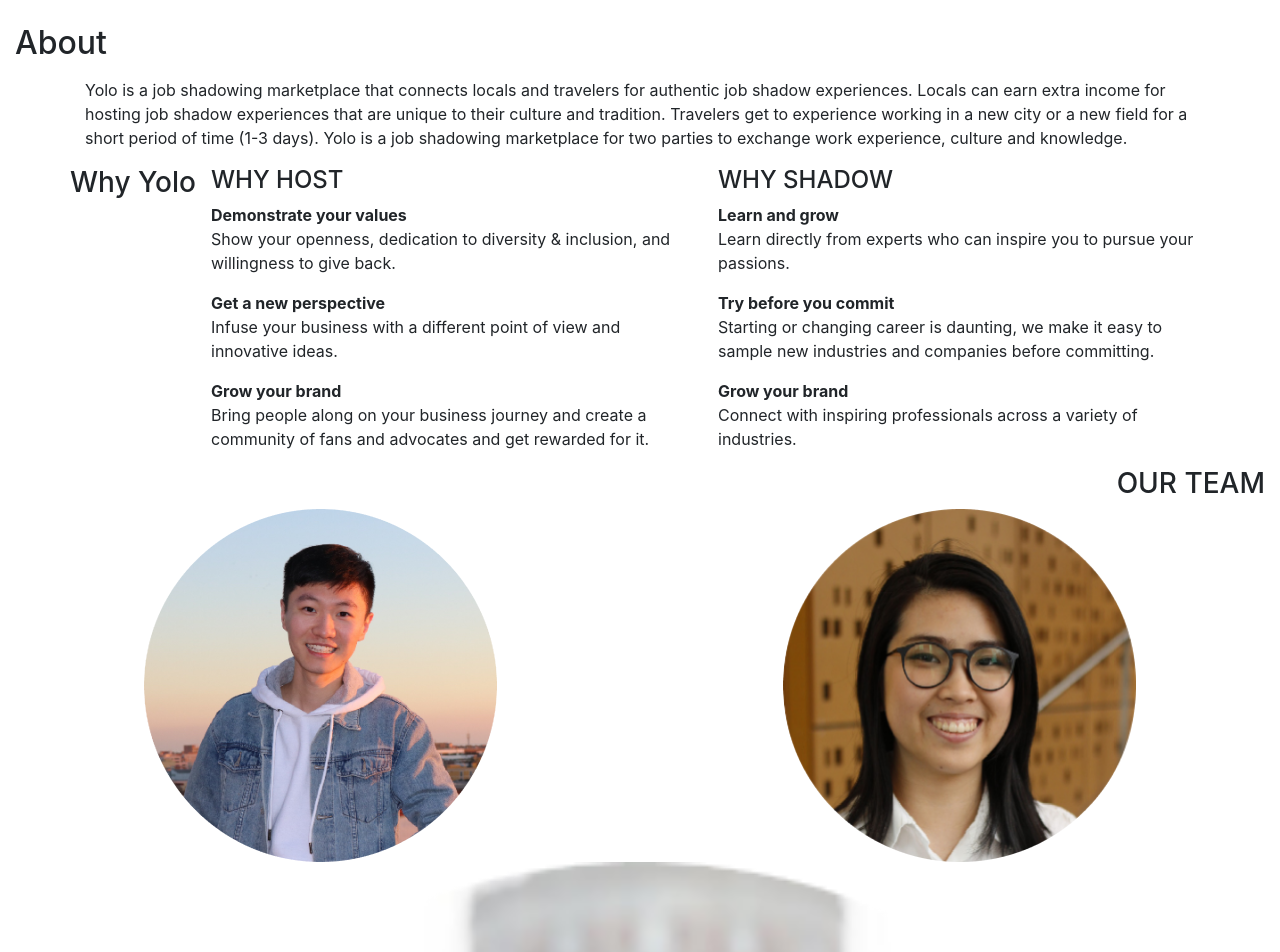
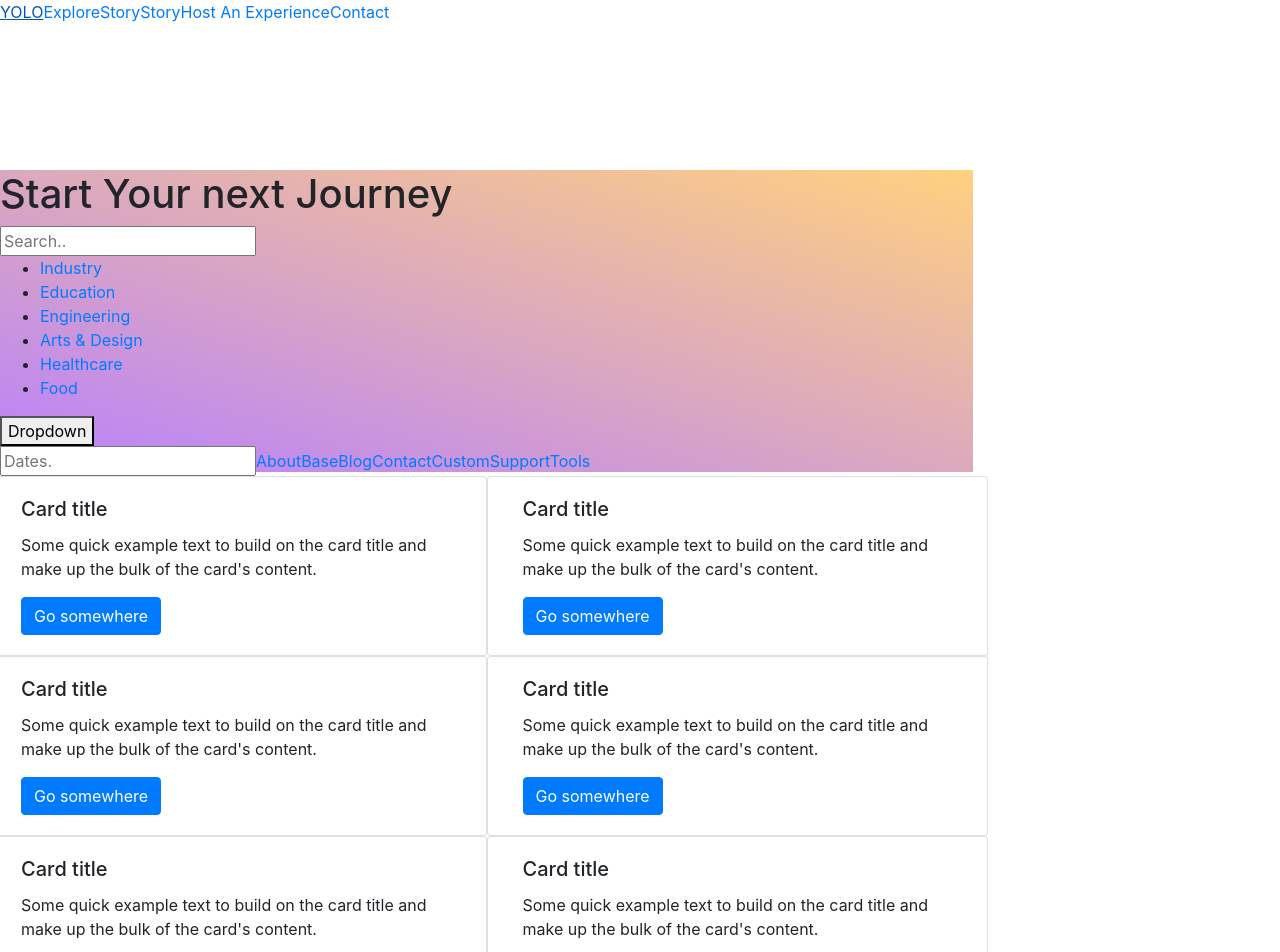
Before and after one commit to yoloventure/frontend, a React (Create React App) app: page /explore in a window 1280 px wide. Shown: the top 952 px of the page. Built offline with nearby package versions, Linux system fonts and the light colour scheme.

Commit message:
explore page

```diff
--- a/src/about/about.js
+++ b/src/about/about.js
@@ -80,7 +80,7 @@ class about extends React.Component {
           </div>
         </div>
 
-        <div className="team d-flex flex-column">
+        <div className="team d-flex flex-column container">
           <div className="d-flex justify-content-end">
             <h3 className="our-team">OUR TEAM</h3>
           </div>
@@ -92,9 +92,19 @@ class about extends React.Component {
               <img src={carolina} alt="" className="ellipse" />
             </div>
           </div>
-          <img src={peiyu} alt="" className="ellipse" />
-          <img src={yawo} alt="" className="ellipse" />
-          <img src={may} alt="" className="ellipse" />
+          <div className="d-flex justify-content-between">
+            <div className="d-flex row justify-content-around">
+              <div className="d-flex justify-content-center">
+                <img src={peiyu} alt="" className="ellipse" />
+              </div>
+              <div className="d-flex justify-content-end">
+                <img src={yawo} alt="" className="ellipse" />
+              </div>
+              <div className="d-flex justify-content-end">
+                <img src={may} alt="" className="ellipse" />
+              </div>
+            </div>
+          </div>
         </div>
 
         <Bottom />
--- a/src/explore/Explore.js
+++ b/src/explore/Explore.js
@@ -69,7 +69,7 @@ class Explore extends React.Component {
               <a href="#tools">Tools</a>
             </div>
           </div>
-
+          {/*
           <a href="sub-page.php">
             <section>
               <img src="images/event1.jpg" alt="event1" />
@@ -109,6 +109,112 @@ class Explore extends React.Component {
               <div> $56 </div>
             </section>
           </a>
+          */}
+
+          <div className="row">
+            <div className="card col">
+              <div className="card-body">
+                <h5 className="card-title">Card title</h5>
+                <p className="card-text">
+                  Some quick example text to build on the card title and make up
+                  the bulk of the card's content.
+                </p>
+                <a href="#" className="btn btn-primary">
+                  Go somewhere
+                </a>
+              </div>
+            </div>
+            <div className="card col">
+              <div className="card-body">
+                <h5 className="card-title">Card title</h5>
+                <p className="card-text">
+                  Some quick example text to build on the card title and make up
+                  the bulk of the card's content.
+                </p>
+                <a href="#" className="btn btn-primary">
+                  Go somewhere
+                </a>
+              </div>
+            </div>
+          </div>
+          <div className="row">
+            <div className="card col">
+              <div className="card-body">
+                <h5 className="card-title">Card title</h5>
+                <p className="card-text">
+                  Some quick example text to build on the card title and make up
+                  the bulk of the card's content.
+                </p>
+                <a href="#" className="btn btn-primary">
+                  Go somewhere
+                </a>
+              </div>
+            </div>
+            <div className="card col">
+              <div className="card-body">
+                <h5 className="card-title">Card title</h5>
+                <p className="card-text">
+                  Some quick example text to build on the card title and make up
+                  the bulk of the card's content.
+                </p>
+                <a href="#" className="btn btn-primary">
+                  Go somewhere
+                </a>
+              </div>
+            </div>
+          </div>
+          <div className="row">
+            <div className="card col">
+              <div className="card-body">
+                <h5 className="card-title">Card title</h5>
+                <p className="card-text">
+                  Some quick example text to build on the card title and make up
+                  the bulk of the card's content.
+                </p>
+                <a href="#" className="btn btn-primary">
+                  Go somewhere
+                </a>
+              </div>
+            </div>
+            <div className="card col">
+              <div className="card-body">
+                <h5 className="card-title">Card title</h5>
+                <p className="card-text">
+                  Some quick example text to build on the card title and make up
+                  the bulk of the card's content.
+                </p>
+                <a href="#" className="btn btn-primary">
+                  Go somewhere
+                </a>
+              </div>
+            </div>
+          </div>
+          <div className="row">
+            <div className="card col">
+              <div className="card-body">
+                <h5 className="card-title">Card title</h5>
+                <p className="card-text">
+                  Some quick example text to build on the card title and make up
+                  the bulk of the card's content.
+                </p>
+                <a href="#" className="btn btn-primary">
+                  Go somewhere
+                </a>
+              </div>
+            </div>
+            <div className="card col">
+              <div className="card-body">
+                <h5 className="card-title">Card title</h5>
+                <p className="card-text">
+                  Some quick example text to build on the card title and make up
+                  the bulk of the card's content.
+                </p>
+                <a href="#" className="btn btn-primary">
+                  Go somewhere
+                </a>
+              </div>
+            </div>
+          </div>
 
           <footer>
             <section>
--- a/src/index.js
+++ b/src/index.js
@@ -1,6 +1,6 @@
 import React from "react";
 import ReactDOM from "react-dom";
 import "./index.css";
-import App from "./about/about.js";
+import App from "./explore/Explore.js";
 
 ReactDOM.render(<App />, document.getElementById("root"));
```
